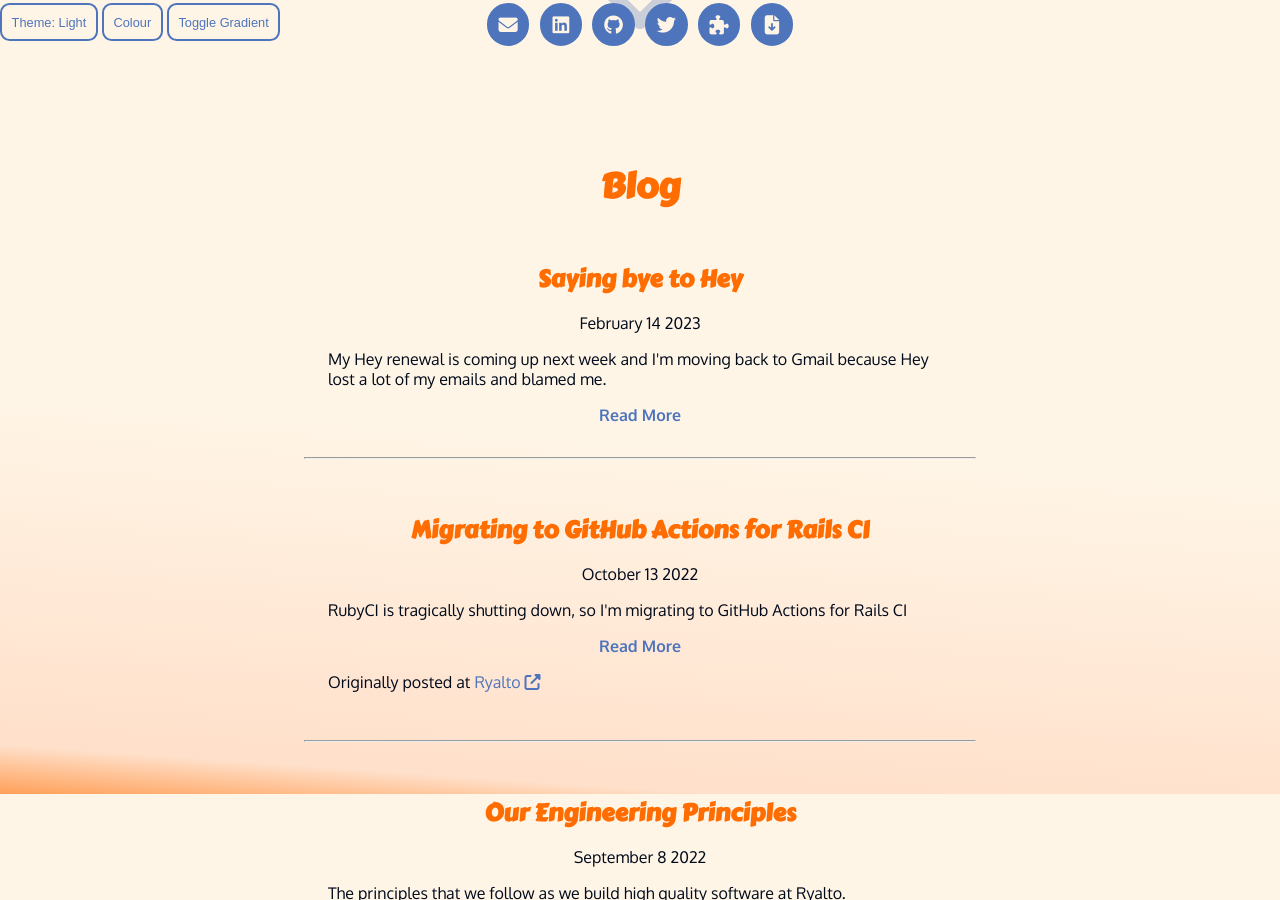
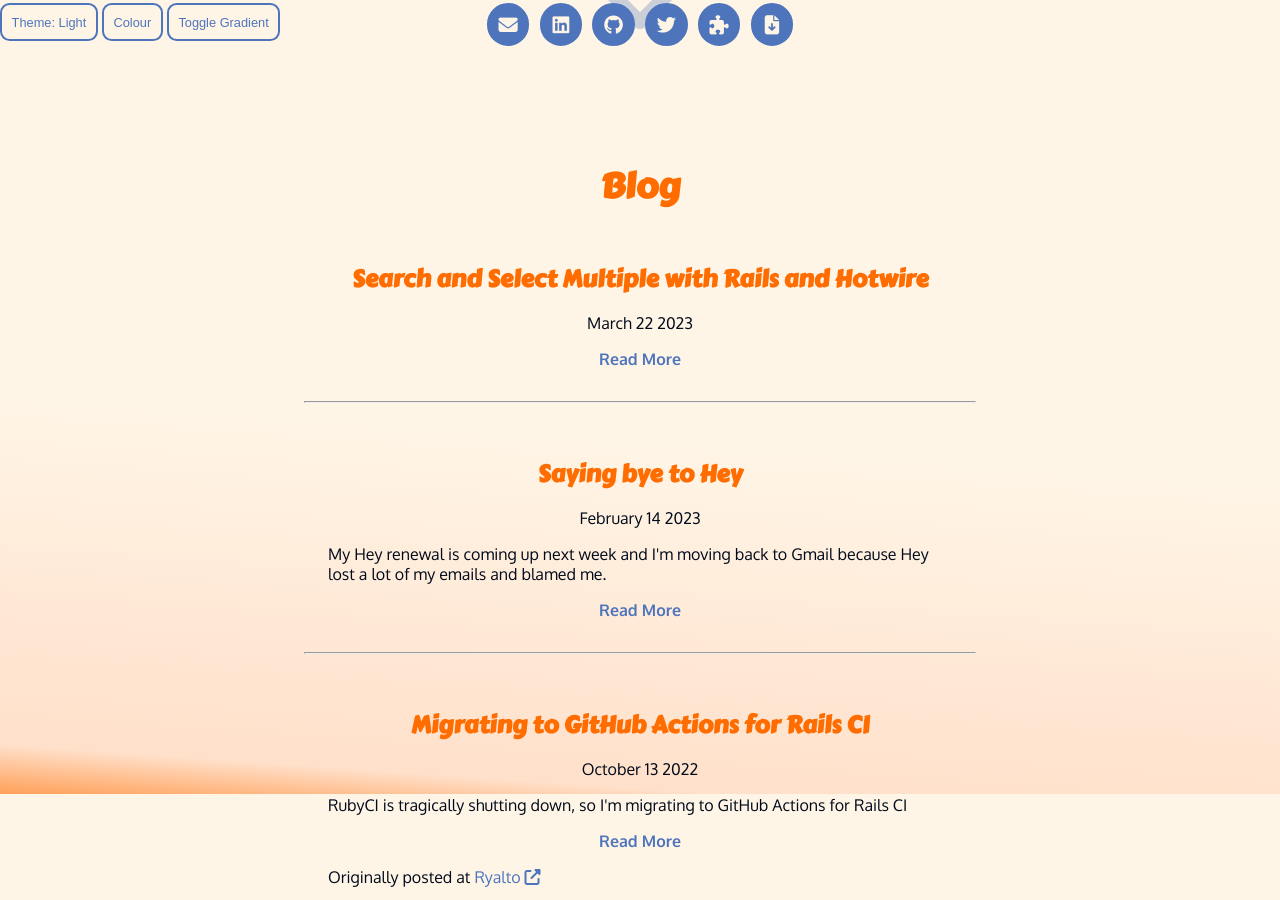
Before and after one commit to phil-6/pr_dev, a Jekyll site: the page built from index.html, in a window 1280 px wide and 900 px high, scrolled down 1006 px. Built offline with Jekyll 4.4.1, drawn with Linux system fonts in a browser that asks for light colours; nearby versions of some CDN libraries; some of the changed lines change nothing that is shown.

Commit message:
add user select and serach blog

```diff
--- a/_data/blog-posts.yml
+++ b/_data/blog-posts.yml
@@ -1,3 +1,12 @@
+- layout: blog
+  author: Phil
+  full-name: Phil Reynolds
+  short-title: search-and-select-hotwire
+  full-title: Search and Select Multiple with Rails and Hotwire
+  file-type: html
+  publish-date: March 22
+  publish-year: 2023
+
 - layout: blog
   author: Phil
   full-name: Phil Reynolds
--- /dev/null
+++ b/posts/2023/search-and-select-hotwire.html
@@ -0,0 +1,377 @@
+---
+layout: blog
+author: Phil
+full-name: Phil Reynolds
+short-title: search-and-select-hotwire
+full-title: Search and Select Multiple with Rails and Hotwire
+file-type: html
+publish-date: March 22
+publish-year: 2023
+card-color: orange
+---
+<h1 id='search-and-select-multiple-with-rails-and-hotwire'>Search and Select Multiple with Rails and Hotwire.</h1>
+<p class="lead">This post walks though a user selector for adding users to a chat. The key feature here is searching one model with the pg_search gem and then selecting objects from that search to add them to another model. That sounds a bit confusing, but what we&#39;re doing is adding users to a group chat. I&#39;m including some additional bits that added complexity (and coolness) to the setup and solution. </p>
+<p>The secondary purpose of this guide is as a memory aid for me! We&#39;re using a couple of additional gems for this feature, <code>pg_search</code> for the search and <code>pagy</code> for pagination</p>
+
+<img src="/assets/images/user-search-select.gif" alt="gif of the feature in action">
+
+<ul>
+    <li><a href="#background-and-setup">Background and Setup</a></li>
+    <li><a href="#initial-user-search">Initial User Search</a></li>
+    <li><a href="#chat-new-and-create">Chat New and Create</a></li>
+    <li><a href="#new-chat-page">New Chat Page</a></li>
+    <li><a href="#new-chat-page">Making it magic</a></li>
+</ul>
+
+<h2 id='background-and-setup'>Background and Setup</h2>
+<p>Chat has many Users through the Chat::Participant model. I&#39;m including a bit of detail about our migrations and models for additional context. </p>
+<h3 id='migrations'>Migrations</h3>
+
+<pre><code class='language-ruby' lang='ruby'>class DeviseCreateUsers &lt; ActiveRecord::Migration[7.0]
+  def change
+    enable_extension &#39;pgcrypto&#39;
+    create_table :users, id: :uuid do |t|
+      ## Database authenticatable
+      t.string :email,              null: false, default: &quot;&quot;
+      t.string :encrypted_password, null: false, default: &quot;&quot;
+      ## There&#39;s some other bits there but they&#39;re not relevant ##
+      ## User Information
+      t.string :first_name, null: false
+      t.string :last_name, null: false
+    end
+    add_index :users, :email, unique: true
+    add_index :users, :first_name
+    add_index :users, :last_name
+  end
+end
+
+
+class CreateChats &lt; ActiveRecord::Migration[7.0]
+  def change
+    create_table :chats, id: :uuid do |t|
+      t.belongs_to :organisation, null: false, foreign_key: true, index: true, type: :uuid
+      t.string :title, index: true
+      t.boolean :group_chat, default: false
+
+      t.timestamps
+    end
+    add_index :chats, :created_at
+
+  end
+end
+
+class CreateChatParticipants &lt; ActiveRecord::Migration[7.0]
+  def change
+    create_table :chat_participants, id: :uuid do |t|
+      t.belongs_to :user, null: false, foreign_key: true, index: true, type: :uuid
+      t.belongs_to :chat, null: false, foreign_key: true, index: true, type: :uuid
+
+      t.boolean :creator, default: false
+      t.boolean :admin, index: true, default: false
+      t.integer :unread_messages_count, default: 0
+      t.datetime :last_seen_at, index: true
+      t.string :color
+
+      t.timestamps
+    end
+
+    add_index :chat_participants, %i[user_id chat_id], unique: true
+
+  end
+end
+</code></pre>
+
+<p>Our ChatParticipants table not only accounts for the users that are in a chat, but also holds extra details about their relationship with that chat. </p>
+<p>You might have also spotted that the Chat belongs to an Organisation. This alludes to the bigger picture of our app: a User can be part of many Organisations and we store those relationships in a Memberships table. A User has one &quot;current organisation&quot; at any given time and everything a user does needs to be scoped to that organisation. A user can also be active or inactive in an organisation. We don&#39;t want to include inactive users in this search. This is important because we need to maintain that scoping when we are searching for Users. </p>
+<h3 id='models'>Models</h3>
+<pre><code class='language-ruby' lang='ruby'># app/models/user.rb
+# User Model
+class User &lt; ApplicationRecord
+  include PgSearch::Model
+
+  has_many :memberships, dependent: :destroy
+  has_many :organisations, through: :memberships
+  has_many :chat_participants, class_name: &#39;Chat::Participant&#39;, dependent: :nullify
+  has_many :chats, through: :chat_participants
+
+  scope :for_organisation, -&gt;(organisation) { joins(:memberships).merge(organisation.memberships.active) }
+  pg_search_scope :search_by_name, against: %i[first_name last_name], using: { tsearch: { prefix: true } }
+end
+
+# app/models/chat.rb
+class Chat &lt; ApplicationRecord
+  belongs_to :organisation
+  has_many :participants, dependent: :destroy
+  accepts_nested_attributes_for :participants, allow_destroy: true
+  has_many :users, through: :participants
+  validates :participants, length: { is: 2 }, unless: :group_chat
+  validates :participants, length: { minimum: 3 }, if: :group_chat
+
+  # Validate that the chat is not a duplicate
+  validate :individual_chat_is_not_duplicate, on: :create
+end
+
+# app/models/chat/participant.rb
+# Chat::Participant Model
+# This is the model which connects users to chats.
+class Chat::Participant &lt; ApplicationRecord
+  belongs_to :user
+  belongs_to :chat
+
+  validates :user, uniqueness: { scope: :chat }
+end
+</code></pre>
+
+<p>You can see the relationships more clearly here. When creating a chat we must also create the participants. </p>
+<p>We&#39;ve also included the PgSearch::Model in our User model. This is the <a href='https://github.com/Casecommons/pg_search'>pg_search gem</a> we&#39;re using to power our search. It&#39;s nice and lightweight and the strong documentation makes it pretty procedural to setup. </p>
+<p>We have a <code>:for_organisation</code> scope on the User model. This allows us to get all the users who have an active membership in the organisation that is passed to the scope. <a href='https://gorails.com/blog/activerecord-merge'>Chris Oliver has a good explanation of this on GoRails</a></p>
+<p>** Is there anything else that should be explained here? **</p>
+
+<h2 id='initial-user-search'>Initial User Search</h2>
+<p>By including the pg_search gem in our user model, we can include a <code>pg_search_scope</code> which allows us to create a search scope. We&#39;re only searching against the user&#39;s name fields, which are specified in the <code>against:</code> option. The <code>using:</code> section allows us to search for non-exact matches with the <code>:prefix</code> option, <a href='https://github.com/Casecommons/pg_search#prefix-postgresql-84-and-newer-only' target='_blank' class='url'>details are here</a>. </p>
+<p>Now we have that setup in our model, we want to set up a route and controller action for our searchable users index.</p>
+<pre><code class='language-ruby' lang='ruby'># app/controllers/users_controller.rb
+# Controller for Users Index and User Profiles
+class UsersController &lt; ApplicationController
+  # GET /users
+  def index
+	organisation = current_user.current_organisation
+	users = User.for_organisation(organisation)
+	users = users.not_super_users unless organisation == ryalto_team_org
+	users = users.search_by_name(params[:search]) if params[:search].present?
+	params[:page_size] = 100 if params[:page_size]&amp;.to_i&amp;.&gt; 100
+	@pagy_users, @users = pagy(users, items: params[:page_size] || 10)
+  end
+end
+</code></pre>
+
+<p>This index action gradually scopes the local <code>users</code> variable and paginates it before rendering the index. We have a pretty custom line around super_users, which can probably be ignored if you&#39;re implementing this yourself. We allow the request to specific the page size, but only up to a page_size of 100. </p>
+<p>The search and pagination here are made nice and simple by <code>pg_search</code> and <code>pagy</code>. </p>
+<p>We use the default rails magic for rendering, so we&#39;ll render html, json or a turbo stream depending on the type of request. </p>
+
+<h2 id='chat-new-and-create'>Chat New and Create</h2>
+<p>Before we get into the real fun of the front end mix, I want to take a quick look at our ChatsController and specifically the new and create actions</p>
+<pre><code class='language-ruby' lang='ruby'># GET /chats/new
+def new
+    @chat = Chat.new
+    @chat.users &lt;&lt; current_user
+end
+
+# POST /chats
+def create
+    @chat = current_user.current_organisation.chats.new(chat_params)
+    @chat.users &lt;&lt; current_user
+    @chat.group_chat = true if @chat.users.size &gt; 2
+    @chat.title = nil unless @chat.group_chat?
+    @chat.save ? success_actions : failure_response
+end
+</code></pre>
+
+<p>Both of these are fairly stock rails controller actions. When we&#39;re creating a chat we always want the current user to be included. We also have some differences in behaviour and UI between group chats and &quot;individual&quot; chats. </p>
+<p>The new action renders the <code>new.html.erb</code> view and this is where we start digging into some of the magic. </p>
+
+
+<h2 id='new-chat-page'>New Chat Page</h2>
+<p>Our new page itself is pretty uninteresting, it just loads the chat form which is shared with the edit action. </p>
+<pre><code class='language-erb' lang='erb'># app/views/chats/new.html.erb
+&lt;%= turbo_frame_tag &quot;active_chat&quot; do %&gt;
+  &lt;div class=&quot;new-chat&quot;&gt;
+
+    &lt;div class=&quot;form chat-form&quot;&gt;
+      &lt;h1 class=&quot;form-title&quot;&gt;New chat&lt;/h1&gt;
+      &lt;%= render &quot;form&quot;, chat: @chat %&gt;
+    &lt;/div&gt;
+
+  &lt;/div&gt;
+&lt;% end %&gt;
+</code></pre>
+
+<p>It does load into our <code>active_chat</code> turbo frame so we maintain the chat list in the UI. </p>
+<p>Our form does have a little more going on in it, I&#39;ve excluded a few bits that we&#39;re not talking about in this.</p>
+<pre><code class='language-erb' lang='erb'># app/views/chats/_form.html.erb
+&lt;%= form_with(model: chat) do |form| %&gt;
+  &lt;div id=&quot;chat_title_field&quot; class=&quot;field hidden&quot;&gt;
+	&lt;%= form.text_field :title, class: &#39;form-input&#39;, placeholder: &#39;Give your chat a name?&#39; %&gt;
+	&lt;%= form.label &quot;Give your group chat a title?&quot;, class: &#39;form-label&#39; %&gt;
+	&lt;p class=&quot;field-hint&quot;&gt;Your chat name can be edited later too&lt;/p&gt;
+  &lt;/div&gt;
+
+  &lt;div data-controller=&quot;users-selector&quot; data-users-selector-current-user-value=&quot;&lt;%= current_user.id %&gt;&quot; class=&quot;users-selector&quot;&gt;
+    &lt;%= turbo_frame_tag :users_selector_users_index, src: users_path(page_size: 12) do %&gt;
+      &lt;h4 class=&quot;fa-beat-fade&quot;&gt; Loading... &lt;/h4&gt;
+    &lt;% end %&gt;
+
+    &lt;div id=&quot;selected_users_container&quot; data-users-selector-target=&quot;selectedUsersContainer&quot; &gt;
+      &lt;hr&gt;
+      &lt;h3&gt;Selected Users&lt;/h3&gt;
+      &lt;em class=&quot;small hint&quot;&gt;You will also be included in the chat.&lt;/em&gt;
+      &lt;div id=&quot;selected_users&quot; data-users-selector-target=&quot;selectedUsers&quot; class=&quot;users-list&quot;&gt;&lt;/div&gt;
+    &lt;/div&gt;
+
+  &lt;/div&gt;
+
+  &lt;div class=&quot;btn-wrapper&quot;&gt;&lt;%= form.submit &quot;Create Chat&quot;, class: &#39;btn btn-submit btn-primary&#39; %&gt;&lt;/div&gt;
+&lt;% end %&gt;
+
+</code></pre>
+
+<p>The important things here; we have the <code>users-selector</code> stimulus controller and we have a turbo frame which makes a request to our users path.</p>
+<p>Now the real fun begins with the way we&#39;re calling this index to allow us to add users to a chat. As this is a turbo frame request, when we hit the HTML index page, we only render the content within the matching <code>turbo_frame_tag</code>. This allows us to us the index action in different parts of the app and only render the turbo frames we need. Anything else in the <code>app/views/users/index.html</code> file outside of the <code>users_selector_users_index</code> turbo frame will not be loaded. </p>
+<pre><code class='language-erb' lang='erb'># app/views/users/index.html
+&lt;h2&gt;If you&#39;re seeing this, something&#39;s gone wrong.&lt;/h2&gt;
+
+&lt;%= turbo_frame_tag :users_selector_users_index do %&gt;
+  &lt;div&gt;
+    &lt;h3&gt;Select Users&lt;/h3&gt;
+    &lt;%= form_with url: users_path, method: :get,
+                  class: &quot;search-wrapper&quot; do %&gt;
+      &lt;%= text_field_tag :search,
+                         params[:search],
+                         placeholder: &quot;Search by Name&quot;,
+                         class: &quot;search-bar&quot;,
+                         autocomplete: &quot;off&quot; %&gt;
+      &lt;%= hidden_field_tag :page_size, params[:page_size], value: 12 %&gt;
+      &lt;%#= submit_tag &quot;Search&quot; %&gt;
+    &lt;% end %&gt;
+
+    &lt;% if @users.present? %&gt;
+      &lt;%= @pagy_users.count %&gt; users found.
+      &lt;div data-controller=&quot;users-selector-users-index-page&quot;
+           data-action=&quot;users-selector-users-index-page:new-page@window-&gt;users-selector#style_selected_users&quot;
+           class=&quot;users-list index-list&quot;&gt;
+        &lt;% @users.each do |user| %&gt;
+          &lt;h4 data-action=&quot;click-&gt;users-selector#select_user&quot;
+              id=&quot;available_user_&lt;%= user.id %&gt;&quot;
+              value=&quot;&lt;%= user.id %&gt;&quot;
+              class=&quot;user-name&quot;&gt;
+            &lt;%= user.full_name %&gt;
+          &lt;/h4&gt;
+        &lt;% end %&gt;
+      &lt;/div&gt;
+      &lt;div class=&quot;pagy-controls&quot;&gt;
+        &lt;div class=&quot;control&quot;&gt;
+          &lt;% if @pagy_users.prev %&gt;
+            &lt;%= link_to &quot;Previous&quot;, users_path(search: params[:search], page: @pagy_users.prev, page_size: 12) %&gt;
+          &lt;% end %&gt;
+        &lt;/div&gt;
+        &lt;div class=&quot;control-center&quot;&gt;
+          Page &lt;%= @pagy_users.page %&gt; of &lt;%= @pagy_users.pages %&gt;
+        &lt;/div&gt;
+        &lt;div class=&quot;control&quot;&gt;
+          &lt;% if @pagy_users.next %&gt;
+            &lt;%= link_to &quot;Next&quot;, users_path(search: params[:search], page: @pagy_users.next, page_size: 12) %&gt;
+          &lt;% end %&gt;
+        &lt;/div&gt;
+      &lt;/div&gt;
+    &lt;% else %&gt;
+      &lt;div class=&quot;no-users&quot;&gt;
+        &lt;h3&gt;No users found&lt;/h3&gt;
+        &lt;p&gt;Please try a different search&lt;/p&gt;
+      &lt;/div&gt;
+    &lt;% end %&gt;
+
+  &lt;/div&gt;
+&lt;% end %&gt;
+</code></pre>
+
+<p>We can see here that we have a search form and pagination controls on this page, both of these make requests back to the users_path and will load different content within the same frame, depending on the params which are passed.</p>
+<p>We connect to another stimulus controller if <code>@users</code> is present, but we&#39;ll come back to that later. </p>
+
+
+<h2 id='making-it-magic'>Making it magic</h2>
+<p>On each user, we have a data-action call to the users-selector controller and the select user action. The controller is initialised in the chat form and handles what happens when a user clicks on a users name. </p>
+<p>We get the user ID from the event target, and if that ID is already in the users_list we remove that user, if its not present we add the user. </p>
+<p>The add and remove actions both do same things, but remove reverses the add actions. </p>
+<p>The <code>add_user</code> function: </p>
+<ul>
+    <li>adds a user to the <code>users_list</code> set of IDs (using a set here as sets cannot contain duplicates). </li>
+    <li>creates a hidden form input element, which is what submits the user IDs to the create action and appends it. </li>
+    <li>creates a visual element which shows the user which users are due to be added to the chat, and includes a data action so clicking on them will invoke the remove_action and appends it.</li>
+    <li>it then calls the <code>style_selected_users</code> function. Which applies some visual styling to indicate which users are selected and due to be added to the chat. </li>
+</ul>
+
+<p>The full controller is below. </p>
+<p>The full controller is below. </p>
+<pre><code class='language-javascript' lang='javascript'># app/javascript/users_selector_controller.js
+import {Controller} from &quot;@hotwired/stimulus&quot;
+
+const users_list = new Set()
+
+export default class extends Controller {
+    static targets = [&quot;selectedUsers&quot;, &quot;selectedUsersContainer&quot;]
+
+    select_user(event) {
+        let user_id = event.target.id.replace(/\w+_user_/, &quot;&quot;)
+        let user_name = event.target.innerHTML
+        users_list.has(user_id) ? this.remove_user(user_id) : this.add_user(user_id, user_name)
+    }
+
+    add_user(user_id, user_name) {
+        users_list.add(user_id)
+        let user_form_input = document.createElement(&quot;input&quot;)
+        user_form_input.setAttribute(&quot;type&quot;, &quot;hidden&quot;)
+        user_form_input.setAttribute(&quot;name&quot;, &quot;chat[user_ids][]&quot;)
+        user_form_input.setAttribute(&quot;value&quot;, user_id)
+        user_form_input.setAttribute(&quot;id&quot;, &quot;chat_user_id_&quot; + user_id)
+        let selected_user = document.createElement(&quot;div&quot;)
+        selected_user.setAttribute(&quot;class&quot;, &quot;user-name selected&quot;)
+        selected_user.setAttribute(&quot;id&quot;, &quot;selected_user_&quot; + user_id)
+        selected_user.setAttribute(&quot;data-action&quot;, &quot;click-&gt;users-selector#select_user&quot;)
+        selected_user.innerHTML = user_name
+        this.style_selected_users()
+        this.selectedUsersTarget.appendChild(user_form_input)
+        this.selectedUsersTarget.appendChild(selected_user)
+        document.getElementById(&quot;available_user_&quot; + user_id).classList.add(&quot;selected&quot;)
+    }
+
+    remove_user(user_id) {
+        document.getElementById(&quot;available_user_&quot; + user_id).classList.remove(&quot;selected&quot;)
+        document.getElementById(&quot;chat_user_id_&quot; + user_id).remove();
+        document.getElementById(&quot;selected_user_&quot; + user_id).remove();
+        users_list.delete(user_id);
+        this.style_selected_users()
+    }
+
+    style_selected_users() {
+        if (users_list.size == 0) {
+            this.selectedUsersContainerTarget.classList.add(&quot;hidden&quot;)
+        } else {
+            this.selectedUsersContainerTarget.classList.remove(&quot;hidden&quot;)
+            users_list.forEach(user_id =&gt; {
+                let user_button = document.getElementById(&quot;available_user_&quot; + user_id)
+                if (user_button) user_button.classList.add(&quot;selected&quot;);
+            })
+        }
+        let chat_title_field_class_list = document.getElementById(&quot;chat_title_field&quot;).classList
+        users_list.size &gt; 1 ? chat_title_field_class_list.remove(&quot;hidden&quot;) : chat_title_field_class_list.add(&quot;hidden&quot;)
+    }
+
+}
+
+</code></pre>
+
+<p>The final piece was the most difficult to get working. </p>
+<p>Initially when a user clicked on another user, everything worked as intended, until they changed pages in the users index or performed a search. When this happened the styling for selected users would be lost. </p>
+<p>In order to get this working we connect to the rather verbosely named <code>users-selector-users-index-page</code> controller, whenever the users index page loads. </p>
+<p>This controller does one thing, dispatch an action which calls the <code>style_selected_users</code> function on the <code>users-selector</code> controller. </p>
+<pre><code class='language-javascript' lang='javascript'># app/javascript/users_selector_users_index_page_controller.js
+import {Controller} from &quot;@hotwired/stimulus&quot;
+
+
+export default class extends Controller {
+    connect() {
+        this.dispatch(&quot;new-page&quot;)
+    }
+}
+</code></pre>
+
+<p>The key line here is the data action within the scope of this controller: </p>
+<p><code>data-action=&quot;users-selector-users-index-page:new-page@window-&gt;users-selector#style_selected_users&quot;</code> </p>
+<p>The format of this is <code>dispatching controller</code> : <code>dispatched action/event name</code> @ <code>scope</code> -&gt; <code>controller to call</code> # <code>action to invoke</code>. The stimulus docs are missing the scope. </p>
+<p>So we take the dispatched event and use that to trigger a call back to our style_selected_users action which highlights the users which have been selected on the index page which has just loaded</p>
+
+<img src="/assets/images/user-search-select.gif" alt="gif of the feature in action">
+
+<p>And that's it! </p>
+<p>It's a bit of a long post, but I hope it's useful to someone. (And is useful to future me!)</p>
+<p>Any questions, thoughts or suggests please get in touch!</p>
```
Also changed, not shown: assets/images/user-search-select.gif (added).
